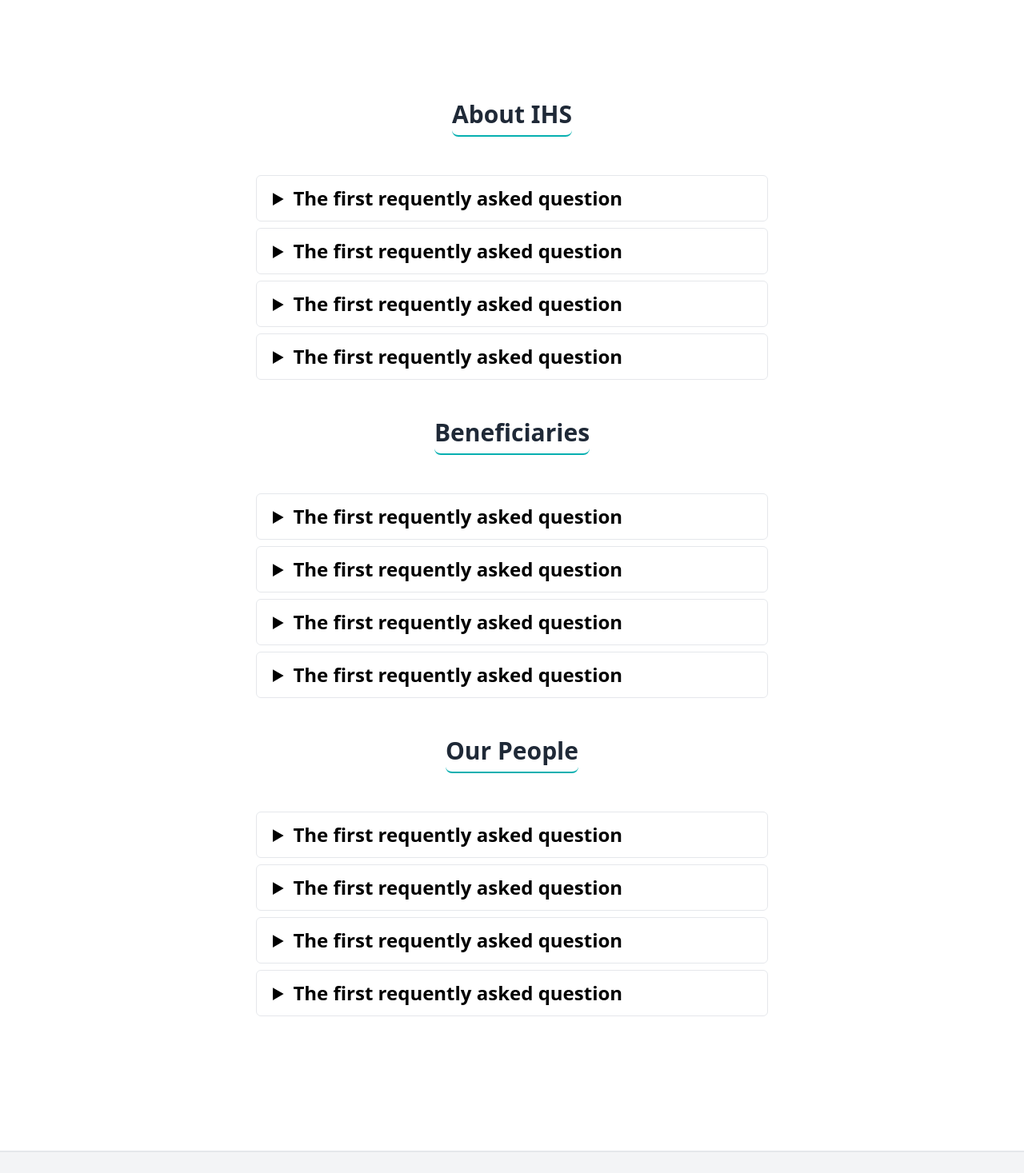
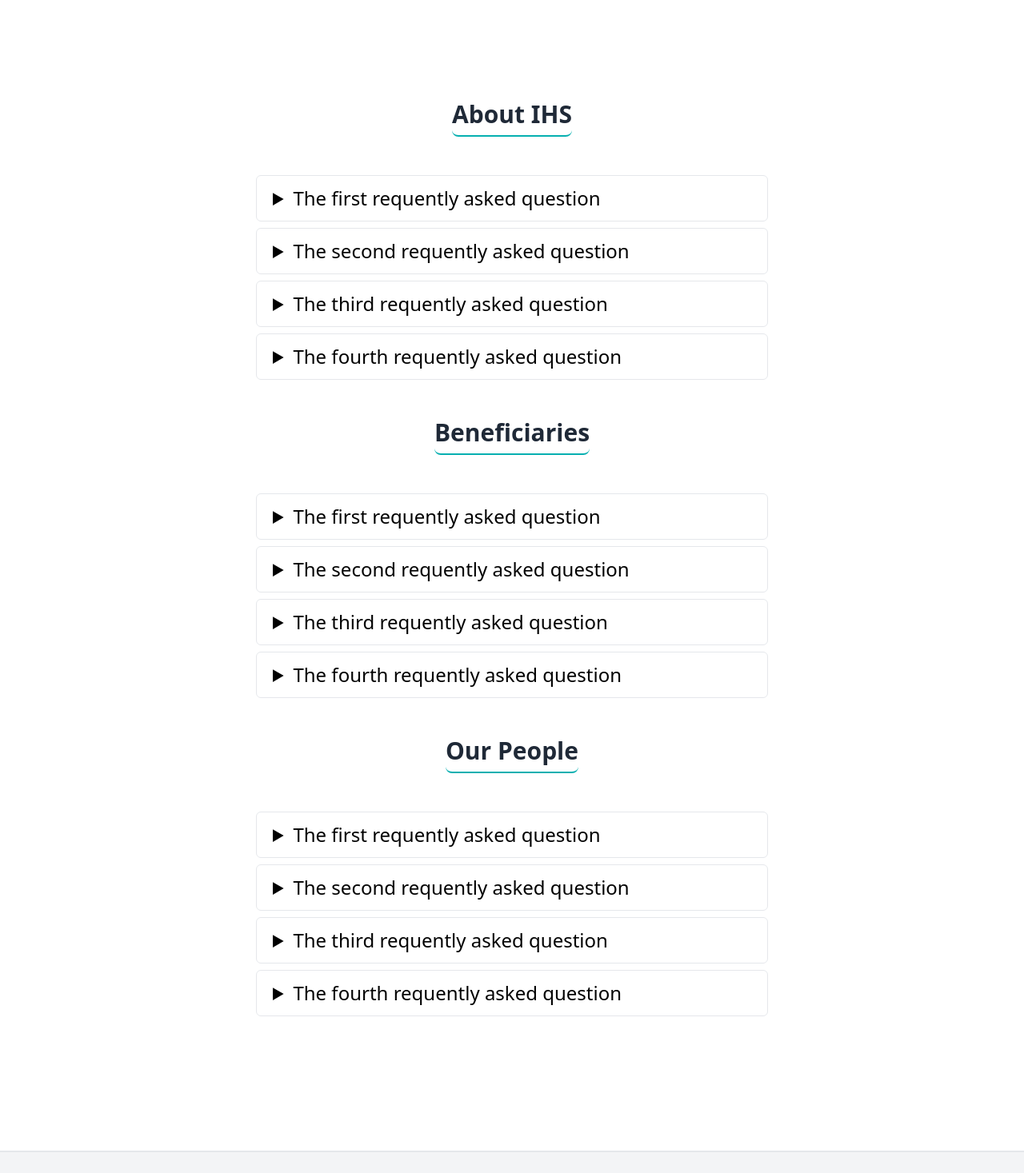
Before and after one commit to ihsidna/ihs-frontend, a React (Create React App) app: page /faqs in a window 1280 px wide. Shown: the part 631-2098 px from the top of the page at 80% size. Built offline with nearby package versions, Linux system fonts and the light colour scheme.

Commit message:
reduce faq font weight

```diff
--- a/src/components/Faq.jsx
+++ b/src/components/Faq.jsx
@@ -12,28 +12,28 @@ const Faq = () => {
 					</div>
 					<div className="lg:px-80 md:px-40 px-10 ">
 						<details className="bg-white border rounded-md open:bg-gray-100 duration-300 my-2">
-							<summary className="bg-inherit px-5 py-3 md:text-2xl text-xl font-semibold cursor-pointer">The first requently asked question</summary>
+							<summary className="bg-inherit px-5 py-3 md:text-2xl text-xl cursor-pointer">The first requently asked question</summary>
 							<div className="bg-white px-5 py-3 border border-gray-300 md:text-xl text-lg ">
 								<p>Praesent posuere nisi vel diam congue varius. Praesent lacus nulla, congue nec rhoncus nec,
 									suscipit et enim. Donec ultrices nec arcu et pharetra.</p>
 							</div>
 						</details>
 						<details className="bg-white border rounded-md open:bg-gray-100 duration-300 my-2">
-							<summary className="bg-inherit px-5 py-3 md:text-2xl text-xl font-semibold cursor-pointer">The first requently asked question</summary>
+							<summary className="bg-inherit px-5 py-3 md:text-2xl text-xl cursor-pointer">The second requently asked question</summary>
 							<div className="bg-white px-5 py-3 border border-gray-300 md:text-xl text-lg ">
 								<p>Praesent posuere nisi vel diam congue varius. Praesent lacus nulla, congue nec rhoncus nec,
 									suscipit et enim. Donec ultrices nec arcu et pharetra.</p>
 							</div>
 						</details>
 						<details className="bg-white border rounded-md open:bg-gray-100 duration-300 my-2">
-							<summary className="bg-inherit px-5 py-3 md:text-2xl text-xl font-semibold cursor-pointer">The first requently asked question</summary>
+							<summary className="bg-inherit px-5 py-3 md:text-2xl text-xl cursor-pointer">The third requently asked question</summary>
 							<div className="bg-white px-5 py-3 border border-gray-300 md:text-xl text-lg ">
 								<p>Praesent posuere nisi vel diam congue varius. Praesent lacus nulla, congue nec rhoncus nec,
 									suscipit et enim. Donec ultrices nec arcu et pharetra.</p>
 							</div>
 						</details>
 						<details className="bg-white border rounded-md open:bg-gray-100 duration-300 my-2">
-							<summary className="bg-inherit px-5 py-3 md:text-2xl text-xl font-semibold cursor-pointer">The first requently asked question</summary>
+							<summary className="bg-inherit px-5 py-3 md:text-2xl text-xl cursor-pointer">The fourth requently asked question</summary>
 							<div className="bg-white px-5 py-3 border border-gray-300 md:text-xl text-lg ">
 								<p>Praesent posuere nisi vel diam congue varius. Praesent lacus nulla, congue nec rhoncus nec,
 									suscipit et enim. Donec ultrices nec arcu et pharetra.</p>
@@ -48,28 +48,28 @@ const Faq = () => {
 					</div>
 					<div className="lg:px-80 md:px-40 px-10 ">
 						<details className="bg-white border rounded-md open:bg-gray-100 duration-300 my-2">
-							<summary className="bg-inherit px-5 py-3 md:text-2xl text-xl font-semibold cursor-pointer">The first requently asked question</summary>
+							<summary className="bg-inherit px-5 py-3 md:text-2xl text-xl cursor-pointer">The first requently asked question</summary>
 							<div className="bg-white px-5 py-3 border border-gray-300 md:text-xl text-lg ">
 								<p>Praesent posuere nisi vel diam congue varius. Praesent lacus nulla, congue nec rhoncus nec,
 									suscipit et enim. Donec ultrices nec arcu et pharetra.</p>
 							</div>
 						</details>
 						<details className="bg-white border rounded-md open:bg-gray-100 duration-300 my-2">
-							<summary className="bg-inherit px-5 py-3 md:text-2xl text-xl font-semibold cursor-pointer">The first requently asked question</summary>
+							<summary className="bg-inherit px-5 py-3 md:text-2xl text-xl cursor-pointer">The second requently asked question</summary>
 							<div className="bg-white px-5 py-3 border border-gray-300 md:text-xl text-lg ">
 								<p>Praesent posuere nisi vel diam congue varius. Praesent lacus nulla, congue nec rhoncus nec,
 									suscipit et enim. Donec ultrices nec arcu et pharetra.</p>
 							</div>
 						</details>
 						<details className="bg-white border rounded-md open:bg-gray-100 duration-300 my-2">
-							<summary className="bg-inherit px-5 py-3 md:text-2xl text-xl font-semibold cursor-pointer">The first requently asked question</summary>
+							<summary className="bg-inherit px-5 py-3 md:text-2xl text-xl cursor-pointer">The third requently asked question</summary>
 							<div className="bg-white px-5 py-3 border border-gray-300 md:text-xl text-lg ">
 								<p>Praesent posuere nisi vel diam congue varius. Praesent lacus nulla, congue nec rhoncus nec,
 									suscipit et enim. Donec ultrices nec arcu et pharetra.</p>
 							</div>
 						</details>
 						<details className="bg-white border rounded-md open:bg-gray-100 duration-300 my-2">
-							<summary className="bg-inherit px-5 py-3 md:text-2xl text-xl font-semibold cursor-pointer">The first requently asked question</summary>
+							<summary className="bg-inherit px-5 py-3 md:text-2xl text-xl cursor-pointer">The fourth requently asked question</summary>
 							<div className="bg-white px-5 py-3 border border-gray-300 md:text-xl text-lg ">
 								<p>Praesent posuere nisi vel diam congue varius. Praesent lacus nulla, congue nec rhoncus nec,
 									suscipit et enim. Donec ultrices nec arcu et pharetra.</p>
@@ -84,28 +84,28 @@ const Faq = () => {
 					</div>
 					<div className="lg:px-80 md:px-40 px-10 ">
 						<details className="bg-white border rounded-md open:bg-gray-100 duration-300 my-2">
-							<summary className="bg-inherit px-5 py-3 md:text-2xl text-xl font-semibold cursor-pointer">The first requently asked question</summary>
+							<summary className="bg-inherit px-5 py-3 md:text-2xl text-xl cursor-pointer">The first requently asked question</summary>
 							<div className="bg-white px-5 py-3 border border-gray-300 md:text-xl text-lg ">
 								<p>Praesent posuere nisi vel diam congue varius. Praesent lacus nulla, congue nec rhoncus nec,
 									suscipit et enim. Donec ultrices nec arcu et pharetra.</p>
 							</div>
 						</details>
 						<details className="bg-white border rounded-md open:bg-gray-100 duration-300 my-2">
-							<summary className="bg-inherit px-5 py-3 md:text-2xl text-xl font-semibold cursor-pointer">The first requently asked question</summary>
+							<summary className="bg-inherit px-5 py-3 md:text-2xl text-xl cursor-pointer">The second requently asked question</summary>
 							<div className="bg-white px-5 py-3 border border-gray-300 md:text-xl text-lg ">
 								<p>Praesent posuere nisi vel diam congue varius. Praesent lacus nulla, congue nec rhoncus nec,
 									suscipit et enim. Donec ultrices nec arcu et pharetra.</p>
 							</div>
 						</details>
 						<details className="bg-white border rounded-md open:bg-gray-100 duration-300 my-2">
-							<summary className="bg-inherit px-5 py-3 md:text-2xl text-xl font-semibold cursor-pointer">The first requently asked question</summary>
+							<summary className="bg-inherit px-5 py-3 md:text-2xl text-xl cursor-pointer">The third requently asked question</summary>
 							<div className="bg-white px-5 py-3 border border-gray-300 md:text-xl text-lg ">
 								<p>Praesent posuere nisi vel diam congue varius. Praesent lacus nulla, congue nec rhoncus nec,
 									suscipit et enim. Donec ultrices nec arcu et pharetra.</p>
 							</div>
 						</details>
 						<details className="bg-white border rounded-md open:bg-gray-100 duration-300 my-2">
-							<summary className="bg-inherit px-5 py-3 md:text-2xl text-xl font-semibold cursor-pointer">The first requently asked question</summary>
+							<summary className="bg-inherit px-5 py-3 md:text-2xl text-xl cursor-pointer">The fourth requently asked question</summary>
 							<div className="bg-white px-5 py-3 border border-gray-300 md:text-xl text-lg ">
 								<p>Praesent posuere nisi vel diam congue varius. Praesent lacus nulla, congue nec rhoncus nec,
 									suscipit et enim. Donec ultrices nec arcu et pharetra.</p>
```
